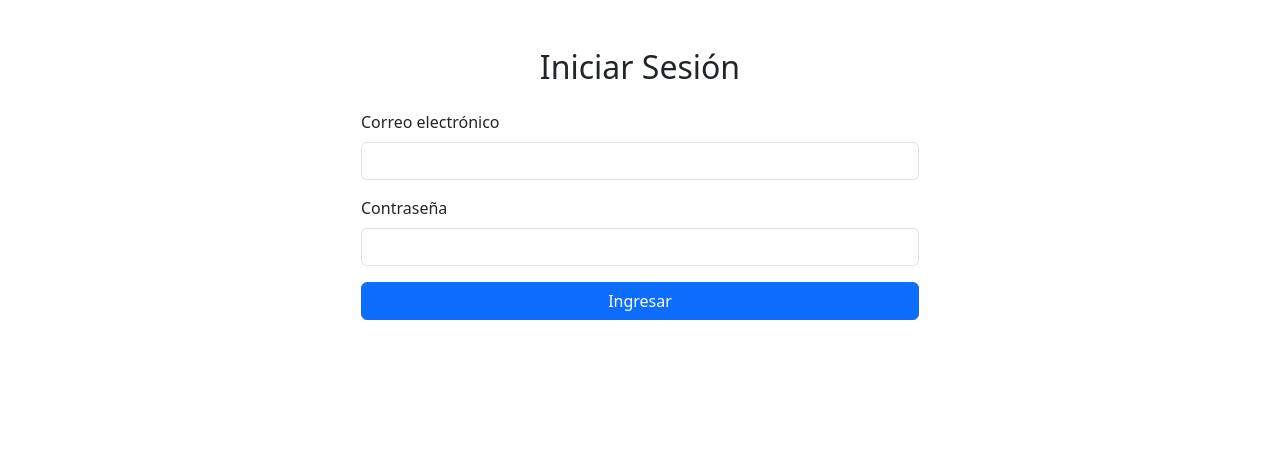
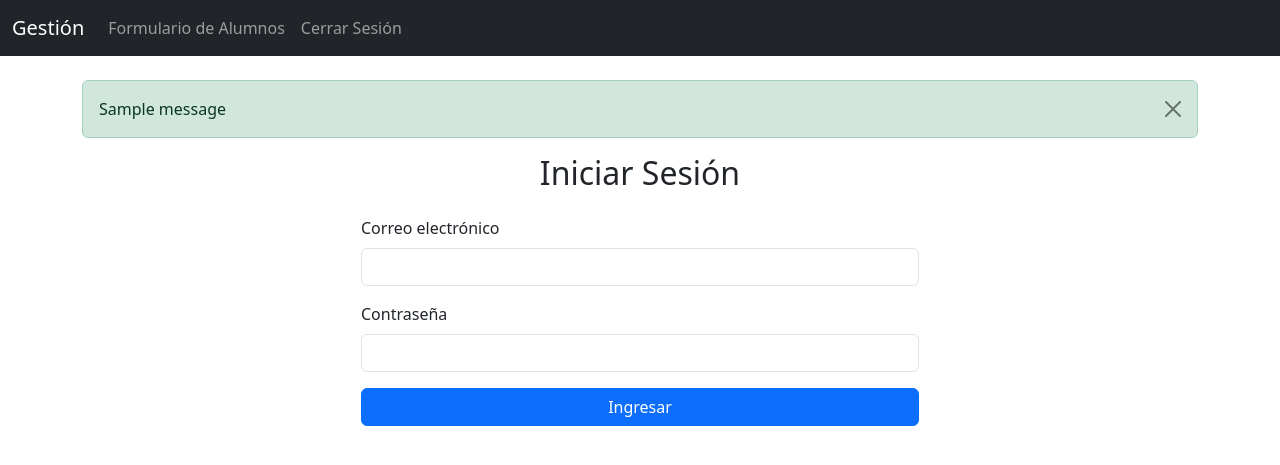
Before and after one commit to Xavo2027/materias_pendientes_app, a Flask app: page /login in a window 1280 px wide. Shown: the top 465 px of the page. Run offline with Flask 3, Linux system fonts and the light colour scheme; one stand-in notice (Sample message) is shown.

Commit message:
Agregada barra de navegación y logout

```diff
--- a/app.py
+++ b/app.py
@@ -4,6 +4,7 @@ from config import Config
 import os
 
 from routes.auth import auth_bp
+from routes.logout import logout_bp
 from routes.alumnos import alumnos_bp
 
 app = Flask(__name__)
@@ -19,6 +20,7 @@ def load_user(user_id):
     return None  # No se cargan usuarios desde la base, solo usamos session
 
 app.register_blueprint(auth_bp)
+app.register_blueprint(logout_bp)
 app.register_blueprint(alumnos_bp)
 
 @app.route('/')
--- /dev/null
+++ b/templates/base.html
@@ -0,0 +1,42 @@
+<!DOCTYPE html>
+<html lang="es">
+<head>
+    <meta charset="UTF-8">
+    <meta name="viewport" content="width=device-width, initial-scale=1.0">
+    <title>Gestión de Materias</title>
+    <link href="https://cdn.jsdelivr.net/npm/bootstrap@5.3.0/dist/css/bootstrap.min.css" rel="stylesheet">
+</head>
+<body>
+    <nav class="navbar navbar-expand-lg navbar-dark bg-dark">
+        <div class="container-fluid">
+            <a class="navbar-brand" href="/">Gestión</a>
+            <button class="navbar-toggler" type="button" data-bs-toggle="collapse" data-bs-target="#navbarNav" aria-controls="navbarNav" aria-expanded="false" aria-label="Toggle navigation">
+                <span class="navbar-toggler-icon"></span>
+            </button>
+            <div class="collapse navbar-collapse" id="navbarNav">
+                <ul class="navbar-nav me-auto mb-2 mb-lg-0">
+                    <li class="nav-item">
+                        <a class="nav-link" href="/alumnos">Formulario de Alumnos</a>
+                    </li>
+                    <li class="nav-item">
+                        <a class="nav-link" href="/logout">Cerrar Sesión</a>
+                    </li>
+                </ul>
+            </div>
+        </div>
+    </nav>
+    <div class="container mt-4">
+        {% with messages = get_flashed_messages(with_categories=true) %}
+            {% if messages %}
+                {% for category, message in messages %}
+                    <div class="alert alert-{{ category }} alert-dismissible fade show" role="alert">
+                        {{ message }}
+                        <button type="button" class="btn-close" data-bs-dismiss="alert" aria-label="Close"></button>
+                    </div>
+                {% endfor %}
+            {% endif %}
+        {% endwith %}
+        {% block content %}{% endblock %}
+    </div>
+</body>
+</html>
--- a/templates/login.html
+++ b/templates/login.html
@@ -1,12 +1,6 @@
-<!DOCTYPE html>
-<html lang="es">
-<head>
-    <meta charset="UTF-8">
-    <meta name="viewport" content="width=device-width, initial-scale=1.0">
-    <title>Login</title>
-    <link href="https://cdn.jsdelivr.net/npm/bootstrap@5.3.0/dist/css/bootstrap.min.css" rel="stylesheet">
-</head>
-<body class="container mt-5">
+{% extends 'base.html' %}
+
+{% block content %}
 <h2 class="text-center mb-4">Iniciar Sesión</h2>
 <form method="POST" class="w-50 mx-auto">
     <div class="mb-3">
@@ -19,5 +13,4 @@
     </div>
     <button type="submit" class="btn btn-primary w-100">Ingresar</button>
 </form>
-</body>
-</html>
+{% endblock %}
```
Also changed, not shown: routes/logout.py (added, +8 -0 lines), templates/alumnos.html (+4 -11 lines). Lines whose indentation alone changed are shown as unchanged.
